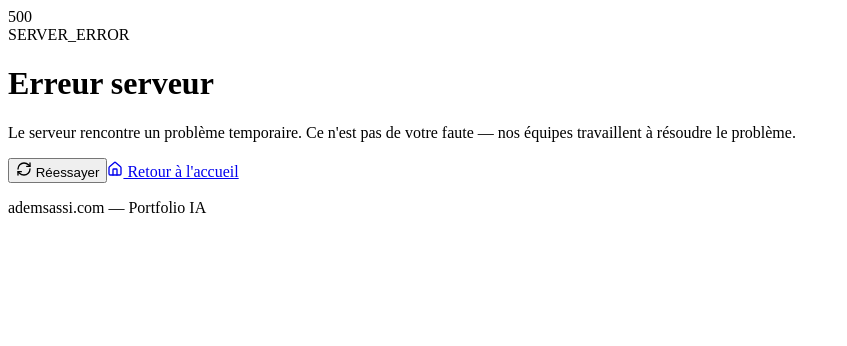
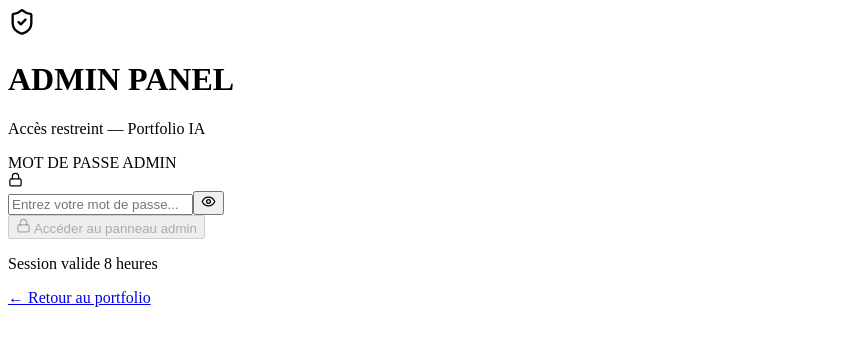
Before and after one commit to adem-sassi/portfolio-ia-, a React (Vite) app in the folder frontend/: page /admin in a window 1280 px wide. Shown: the top 346 px of the page, without its empty margins (0-847 px from the left). Built offline with nearby package versions, Linux system fonts and the light colour scheme; no server answers; the HTML template or start-up script is replaced by a standard one.

Commit message:
fix: no 500 page on /admin route

```diff
--- a/frontend/src/App.jsx
+++ b/frontend/src/App.jsx
@@ -51,7 +51,8 @@ function Portfolio() {
 
 export default function App() {
   const serverDown = useServerStatus();
-  if (serverDown) return <ServerError />;
+  const isAdmin = window.location.pathname.startsWith("/admin");
+  if (serverDown && !isAdmin) return <ServerError />;
   return (
     <ErrorBoundary>
       <LangProvider>
```
